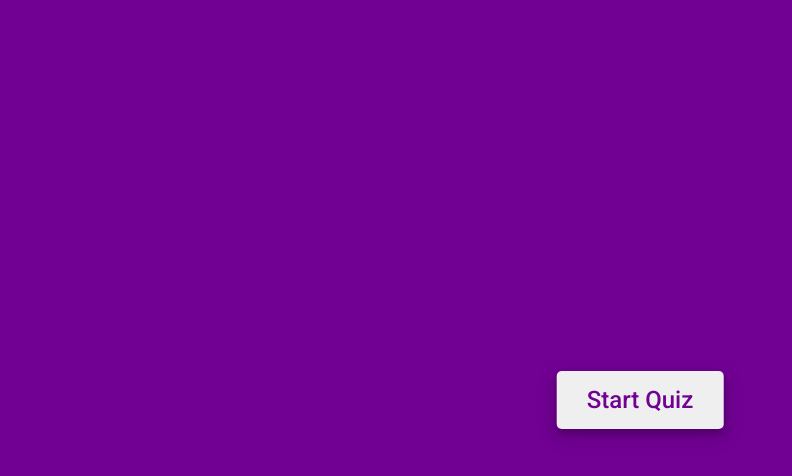
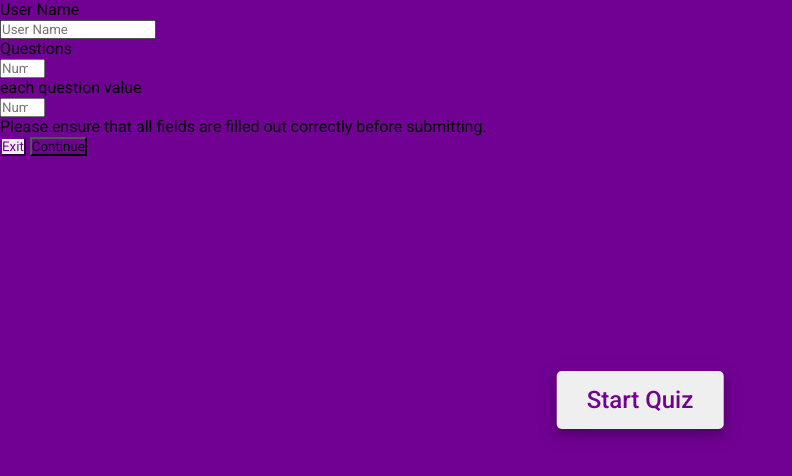
Before and after one commit to frksarkar/Quiz-App, a plain HTML site: page index.html in a window 1280 px wide. Shown: the whole page, without its empty margins (0-792 px from the left). Drawn offline with Linux system fonts and the light colour scheme.

Commit message:
add user form

```diff
--- a/index.html
+++ b/index.html
@@ -38,6 +38,10 @@
 				<div class="info">
 					5. You'll get points on the basis of your correct answers.
 				</div>
+
+				<div class="customizeBtn"><button>Customize</button></div>
+			</div>
+			<div class="buttons">
 				<div class="languageSelection">
 					<span> Bangla </span>
 					<label class="switch">
@@ -46,10 +50,61 @@
 					</label>
 					<span> English </span>
 				</div>
+				<div class="spacer"></div>
+				<button class="quit">Exit</button
+				><button class="restart">Continue</button>
+			</div>
+		</div>
+
+		<!-- User input field -->
+		<div class="userInputFieldBox">
+			<div class="userInput">
+				<label>
+					<div><span class="userInputLabel">User Name</span></div>
+
+					<input
+						type="text"
+						id="userNameInput"
+						placeholder="User Name"
+					/>
+				</label>
+				<label>
+					<div><span class="userInputLabel">Questions</span></div>
+					<input
+						min="1"
+						max="50"
+						type="number"
+						id="questionNumberInput"
+						placeholder="Number Of Question"
+					/>
+				</label>
+
+				<label>
+					<div>
+						<span class="userInputLabel">
+							each question value
+						</span>
+					</div>
+					<input
+						min="1"
+						max="10"
+						type="number"
+						id="questionValueInput"
+						placeholder="Number Of value"
+					/>
+				</label>
 			</div>
 			<div class="buttons">
-				<button class="quit">Exit</button
-				><button class="restart">Continue</button>
+				<div>
+					<p>
+						Please ensure that all fields are filled out correctly
+						before submitting.
+					</p>
+				</div>
+				<div class="buttonsGroup">
+					<button class="quit">Exit</button>
+					<button class="restart">Continue</button>
+				</div>
 			</div>
 		</div>
 
```
